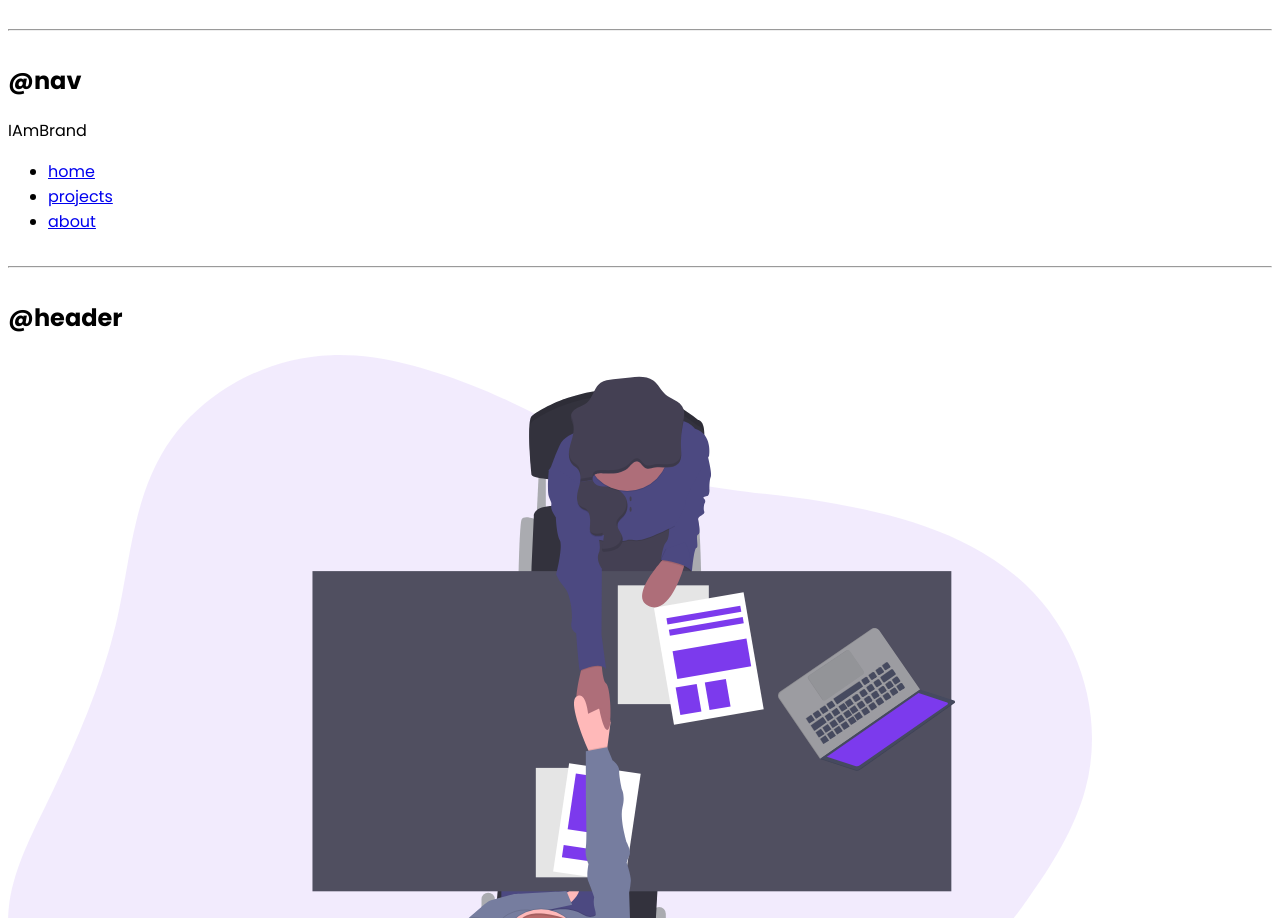
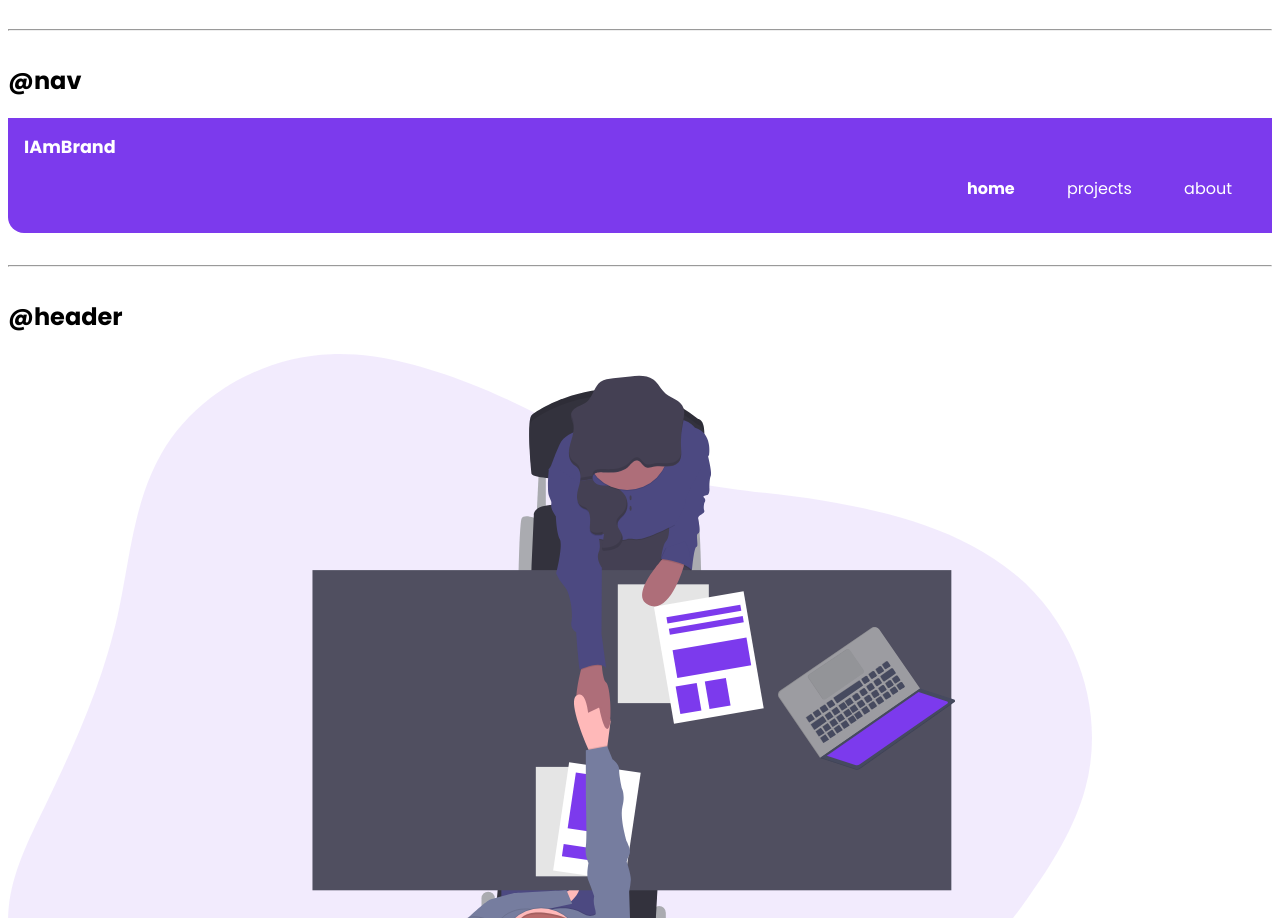
Before and after one commit to Troy96/ui-component-lib, a plain HTML site: page index.html in a window 1280 px wide. Shown: the part 1380-2298 px from the top of the page. Drawn offline with Linux system fonts and the light colour scheme.

Commit message:
add nav styles

```diff
--- a/index.html
+++ b/index.html
@@ -70,17 +70,17 @@
         <hr />
 
         <h2>@nav</h2>
-        <nav>
-            <div>IAmBrand</div>
-            <ul>
-                <li>
-                    <a href="/">home</a>
+        <nav class="navigation">
+            <div class="nav-brand">IAmBrand</div>
+            <ul class="list-non-bullets nav-pills">
+                <li class="list-item-inline">
+                    <a class="link link-active" href="/">home</a>
                 </li>
-                <li>
-                    <a href="/">projects</a>
+                <li class="list-item-inline">
+                    <a class="link" href="/">projects</a>
                 </li>
-                <li>
-                    <a href="/">about</a>
+                <li class="list-item-inline">
+                    <a class="link" href="/">about</a>
                 </li>
             </ul>
         </nav>
--- a/styles.css
+++ b/styles.css
@@ -52,3 +52,28 @@ hr {
     display: inline;
     padding: 0rem 0.5rem;
 }
+
+/** navigation **/
+.navigation {
+    background-color: var(--primary-color);
+    color: #fff;
+    padding: 1rem;
+    border-bottom-left-radius: 1rem;
+}
+
+.navigation .nav-brand {
+    font-weight: bold;
+    font-size: 1.1rem;
+}
+
+.navigation .nav-pills {
+    text-align: right;
+}
+
+.navigation .link-active {
+    font-weight: bold;
+}
+
+.navigation .link {
+    color: #fff;
+}
```
